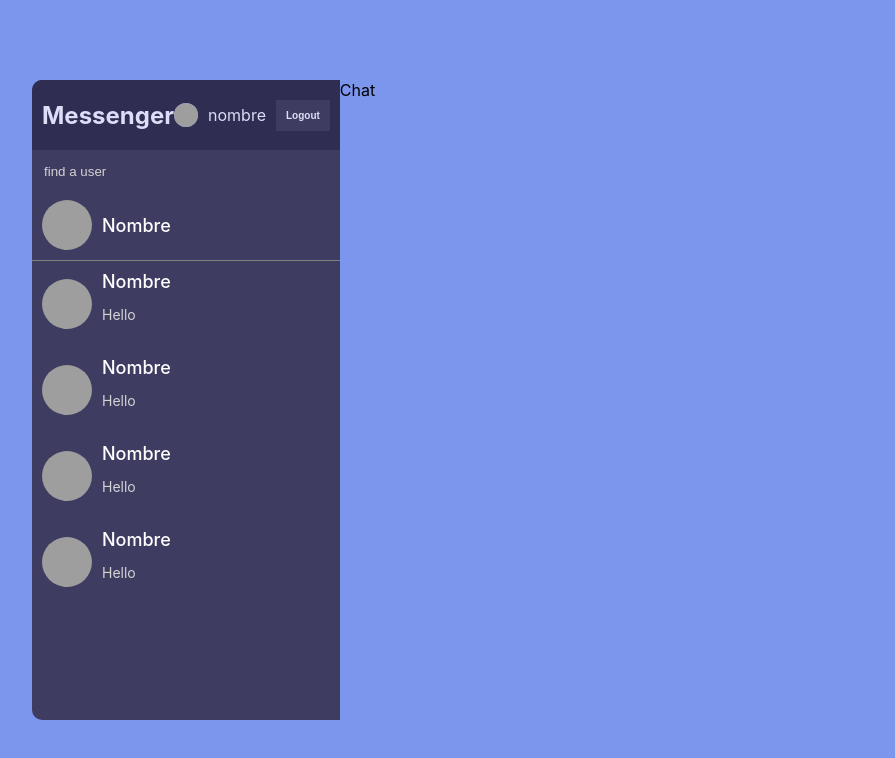
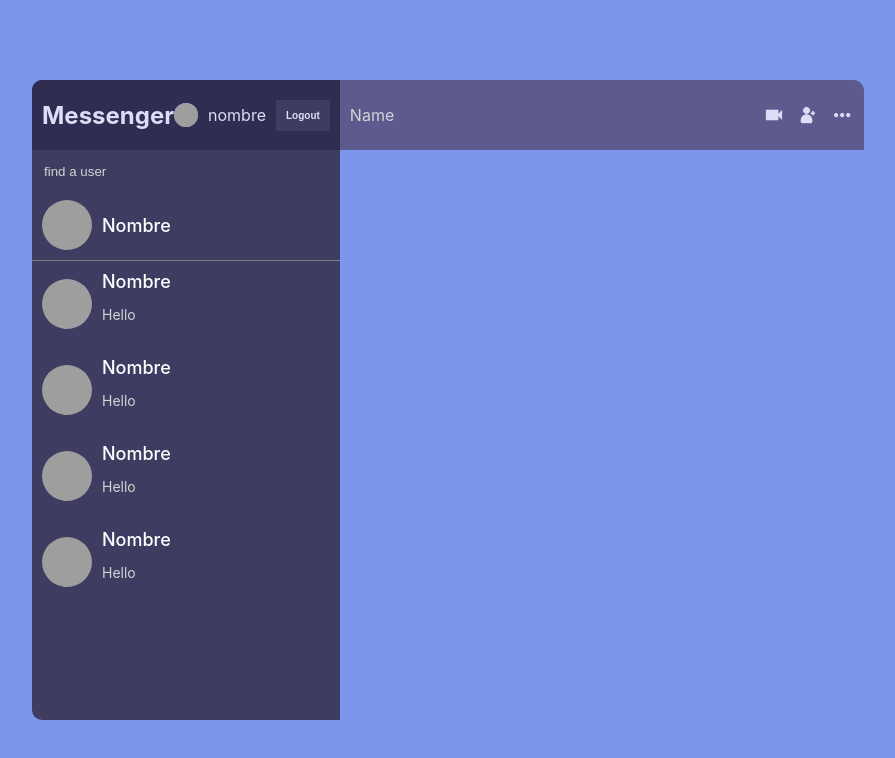
Before and after one commit to Int-Angel/real-time-chat, a React (Create React App) app: page / in a window 1280 px wide. Shown: the top 758 px of the page, without its empty margins (192-1087 px from the left). Built offline with nearby package versions, Linux system fonts and the light colour scheme; grey boxes are pictures that could not be loaded.

Commit message:
Chat info

```diff
--- a/src/components/Chat.jsx
+++ b/src/components/Chat.jsx
@@ -1,8 +1,20 @@
 import React from 'react'
+import CamImg from '../img/cam.png'
+import AddImg from '../img/add.png'
+import MoreImg from '../img/more.png'
 
 function Chat() {
   return (
-    <div className='chat'>Chat</div>
+    <div className='chat'>
+      <div className="chatInfo">
+        <span>Name</span>
+        <div className="chatIcons">
+          <img src={CamImg} alt=""/>
+          <img src={AddImg} alt=""/>
+          <img src={MoreImg} alt=""/>
+        </div>
+      </div>
+    </div>
   )
 }
 
--- a/src/style.scss
+++ b/src/style.scss
@@ -195,6 +195,26 @@ $darker-background-color: #2f2d52;
 
         .chat{
             flex:2;
+
+            .chatInfo{
+                height: 50px;
+                padding: 10px;
+                background-color: $text-dark-color;
+                display: flex;
+                align-items: center;
+                justify-content: space-between;
+                color: lightgray;
+            }
+
+            .chatIcons{
+                display: flex;
+                gap: 10px;
+                img{
+                    height: 24px;
+                    width: 24px;
+                    cursor: pointer;
+                }
+            }
         }
     }
 }
```
Also changed, not shown: src/components/Message.jsx (added, +9 -0 lines).
